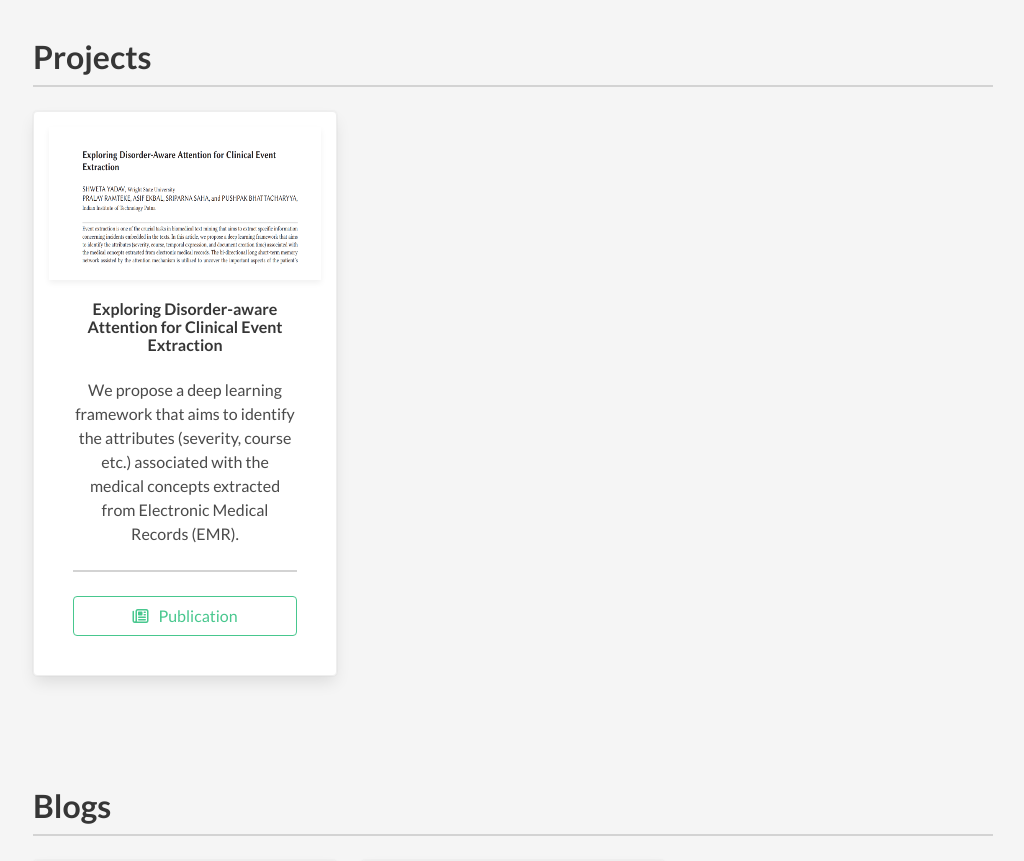
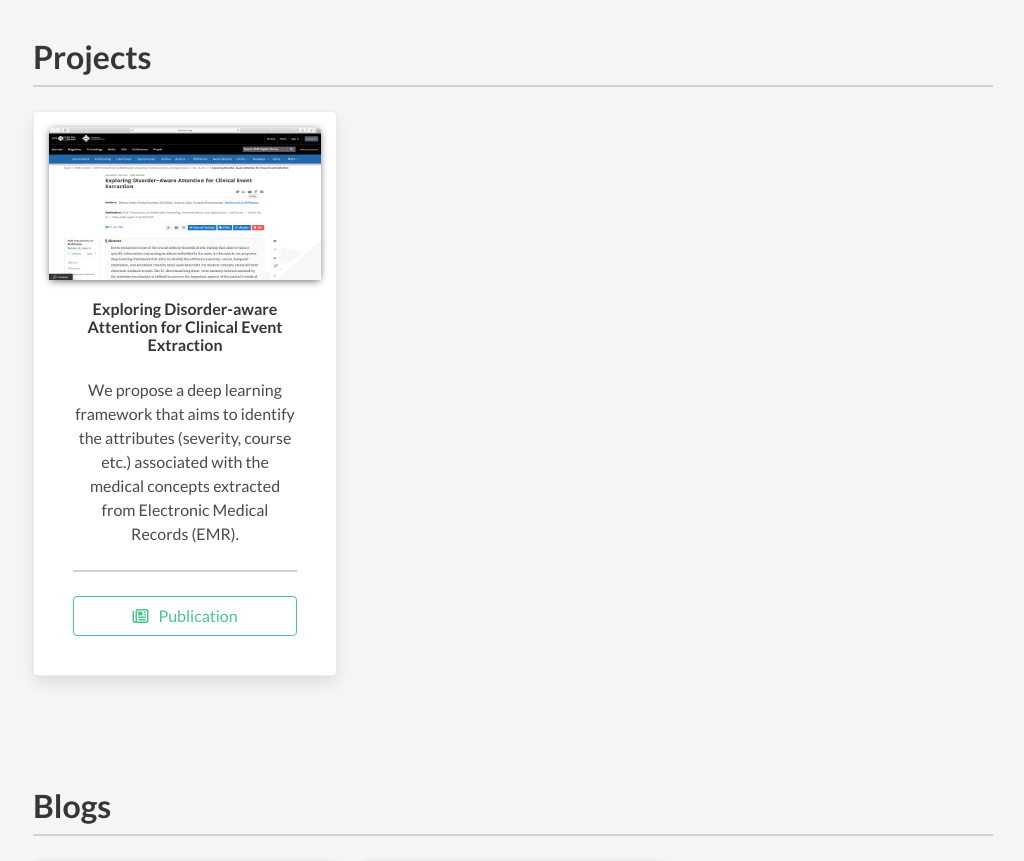
Before and after one commit to puevigreven/puevigreven.github.io, a Vue app: page / in a window 1280 px wide. Shown: the part 2260-3121 px from the top of the page, without its empty margins (127-1151 px from the left). Built offline with nearby package versions, Linux system fonts and the light colour scheme; what vue-scrollactive would draw is missing.

Commit message:
add research paper link and image

```diff
--- a/src/components/Projects.vue
+++ b/src/components/Projects.vue
@@ -64,7 +64,7 @@ export default {
 </script>
 <style scoped>
 img {
-  padding: 15px;
+  box-shadow:0 0.1em 0.5em -0.125em ;
 }
 .card-content {
   padding-top: 0px;
@@ -73,4 +73,5 @@ img {
 .card-description{
   min-height: 120px;
 }
+
 </style>
--- a/src/data/projects.json
+++ b/src/data/projects.json
@@ -3,10 +3,10 @@
     {
         "projectTitle":"Exploring Disorder-aware Attention for Clinical Event Extraction",
         "projectDescription":"We propose a deep learning framework that aims to identify the attributes (severity, course etc.) associated with the medical concepts extracted from Electronic Medical Records (EMR).",
-        "projectThumbnail":"img/research-1.png",
+        "projectThumbnail":"img/research_paper.png",
         "projectButton":{
             "text":"Publication",
-            "url":"#",
+            "url":"https://dl.acm.org/doi/abs/10.1145/3372328",
             "type":"article"
         }
     }
```
Also changed, not shown: public/img/research_paper.png (added).
